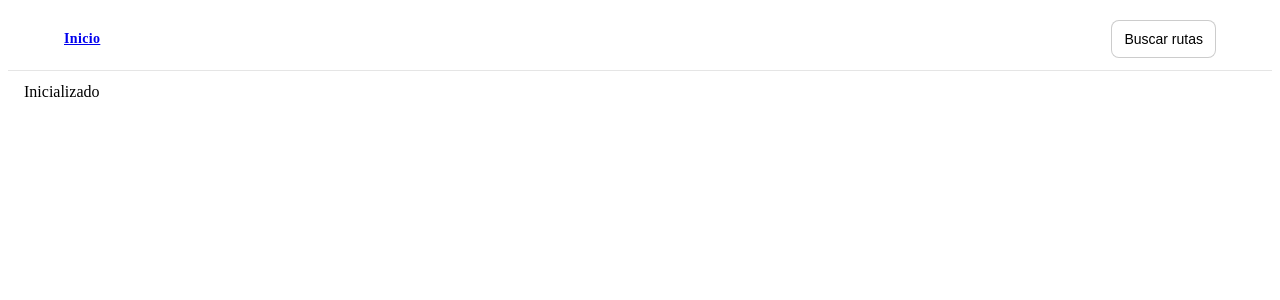
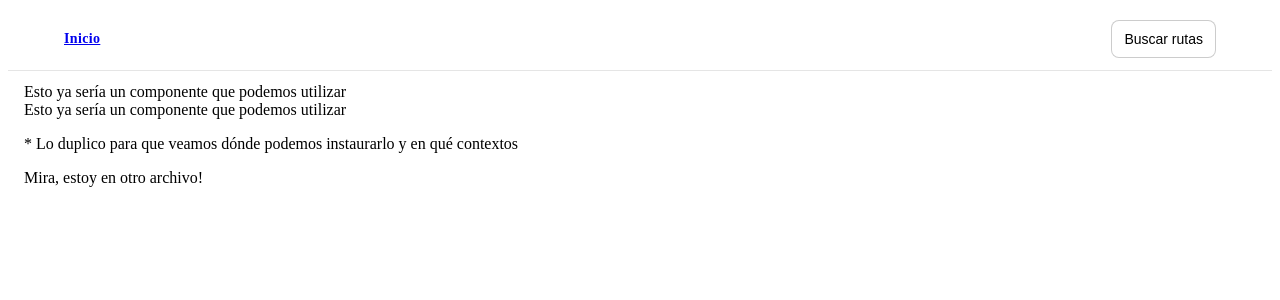
Before and after one commit to rubenalarcongalvez/react-learn, a Next.js app: page /1.crear-y-anidar-componentes in a window 1280 px wide. Shown: the top 300 px of the page. Built offline with nearby package versions, Linux system fonts and the light colour scheme.

Commit message:
Tarea hecha

```diff
--- /dev/null
+++ b/app/1.crear-y-anidar-componentes/otro-componente.tsx
@@ -0,0 +1,7 @@
+// Aqui hago un componente como si fuera una función. Si queremos exportarlo, podemos usar export
+// De esta forma, podemos encapsular
+export function OtroComponente() {
+  return (
+    <div>Mira, estoy en otro archivo!</div>
+  )
+}
--- a/app/1.crear-y-anidar-componentes/page.tsx
+++ b/app/1.crear-y-anidar-componentes/page.tsx
@@ -1,7 +1,27 @@
+import { OtroComponente } from './otro-componente';
+
+// Podemos crear componentes tanto encapsulados como en el mismo archivo. Funcionan como si fueran funciones
+/* IMPORTANT: Los componentes de React siempre van la primera en mayúscula para diferenciarlos de los selectores HTML */
+function MiComponente() {
+  // IMPORTANT: El return debe ser con paréntesis (), no con {}
+  return (
+    <div>Esto ya sería un componente que podemos utilizar</div>
+  )
+}
+
+// Este componente es el componente principal del archivo, por lo que lo pondremos default
 export default function CrearYAnidarComponentesPage() {
   return (
+    // Aquí ya lo podremos usar, tanto en forma de componente asi
     <main>
-      Inicializado
+      {/* IMPORTANT: No se pueden instanciar los componentes 2 veces DENTRO del return. Deberemos poner un selector englobandolos */}
+
+      {/* <MiComponente></MiComponente> */}
+      {/* Como asi, y como estamos dentro de un selector que engloba ya todo, ya podemos ponerlo las veces que queramos */}
+      <MiComponente />
+      <MiComponente />
+      <p>* Lo duplico para que veamos dónde podemos instaurarlo y en qué contextos</p>
+      <OtroComponente/>
     </main>
   );
 }
```
